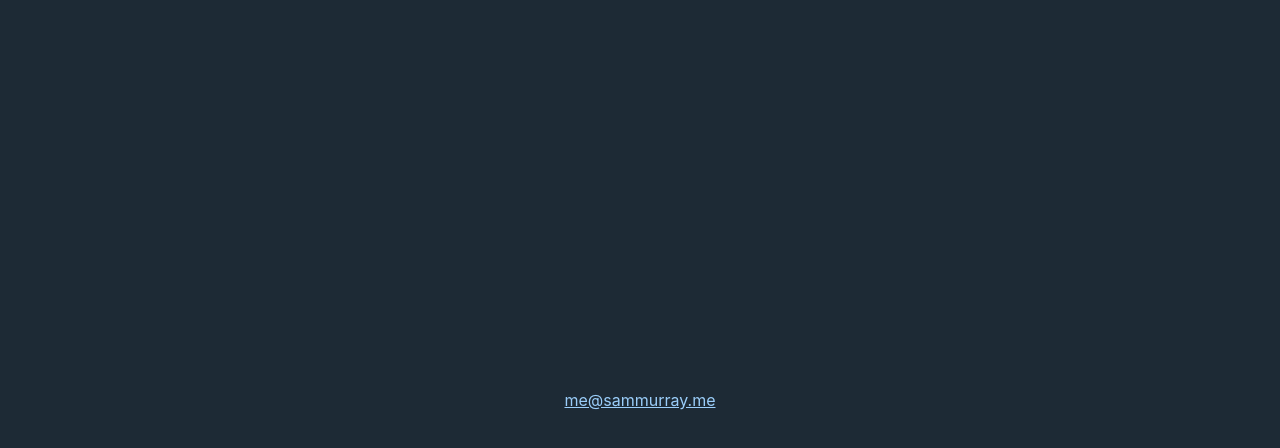
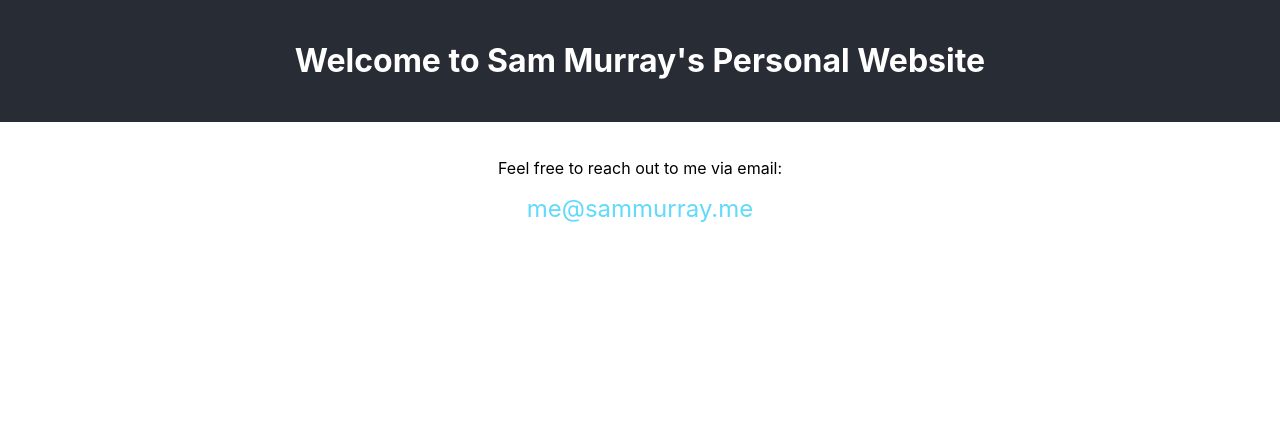
Before and after one commit to samuelhmurray/sammurray, a React (Create React App) app: page / in a window 1280 px wide. Shown: the top 448 px of the page. Built offline with nearby package versions, Linux system fonts and the light colour scheme.

Commit message:
adding text

```diff
--- a/src/App.css
+++ b/src/App.css
@@ -1,13 +1,33 @@
-.App-header {
-  background-color: #1d2a35;
-  min-height: 100vh;
+.App {
+  text-align: center;
   display: flex;
   flex-direction: column;
-  align-items: center;
-  justify-content: center;
-  font-size: 100%;
+  min-height: 100vh;
 }
 
-.email{  color: rgb(155, 206, 250);
+.App-header {
+  background-color: #282c34;
+  padding: 20px;
+  color: white;
+}
 
+.App-main {
+  flex: 1;
+  padding: 20px;
 }
+
+.email {
+  color: #61dafb;
+  text-decoration: none;
+  font-size: 1.5em;
+}
+
+.email:hover {
+  color: #21a1f1;
+}
+
+.App-footer {
+  background-color: #282c34;
+  padding: 10px;
+  color: white;
+}
--- a/src/App.js
+++ b/src/App.js
@@ -1,11 +1,18 @@
+import React from 'react';
 import "./App.css";
 
 function App() {
   return (
-    <div className="App-header">
-      <a className="email" href="mailto:me@sammurray.me">
-        me@sammurray.me
-      </a>
+    <div className="App">
+      <header className="App-header">
+        <h1>Welcome to Sam Murray's Personal Website</h1>
+      </header>
+      <main className="App-main">
+        <p>Feel free to reach out to me via email:</p>
+        <a className="email" href="mailto:me@sammurray.me">
+          me@sammurray.me
+        </a>
+      </main>
     </div>
   );
 }
```
